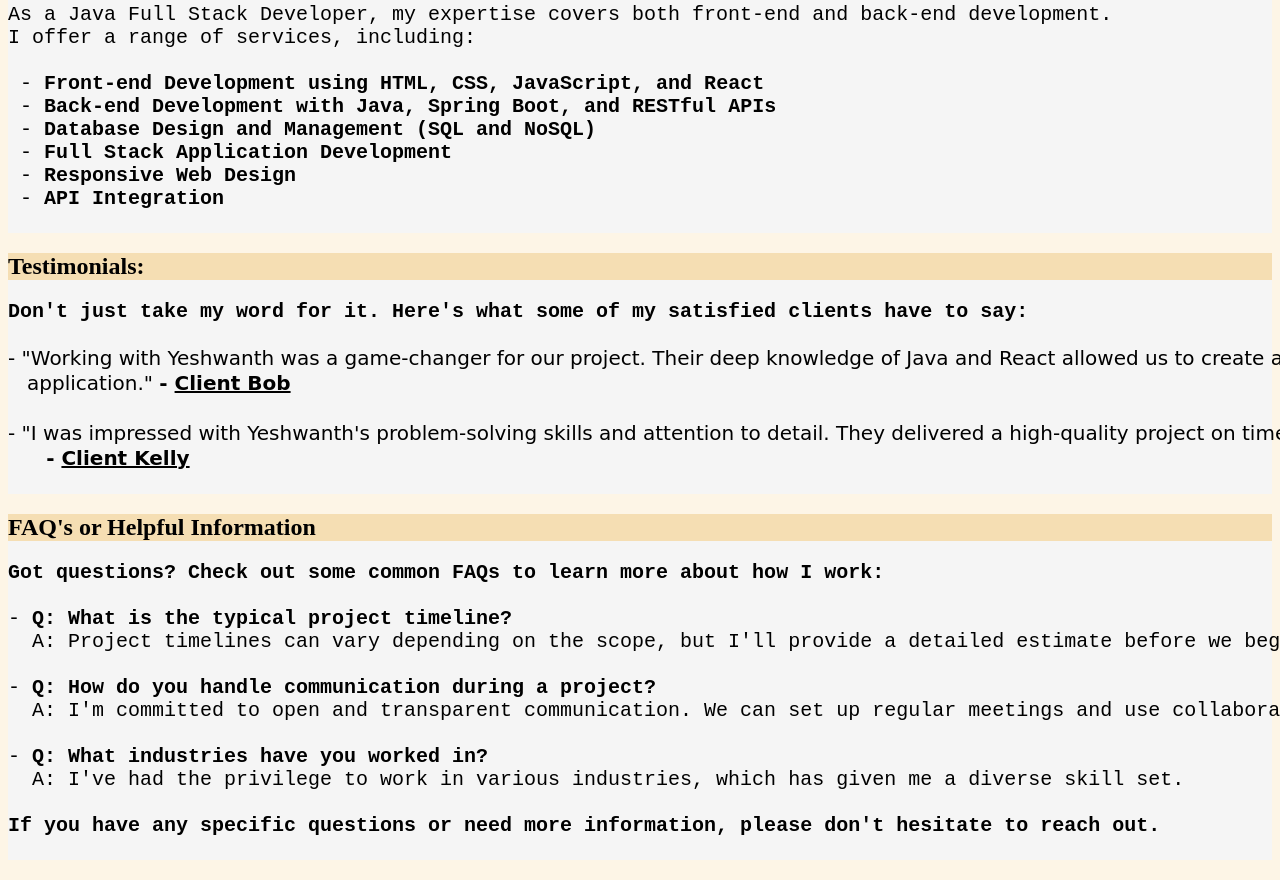
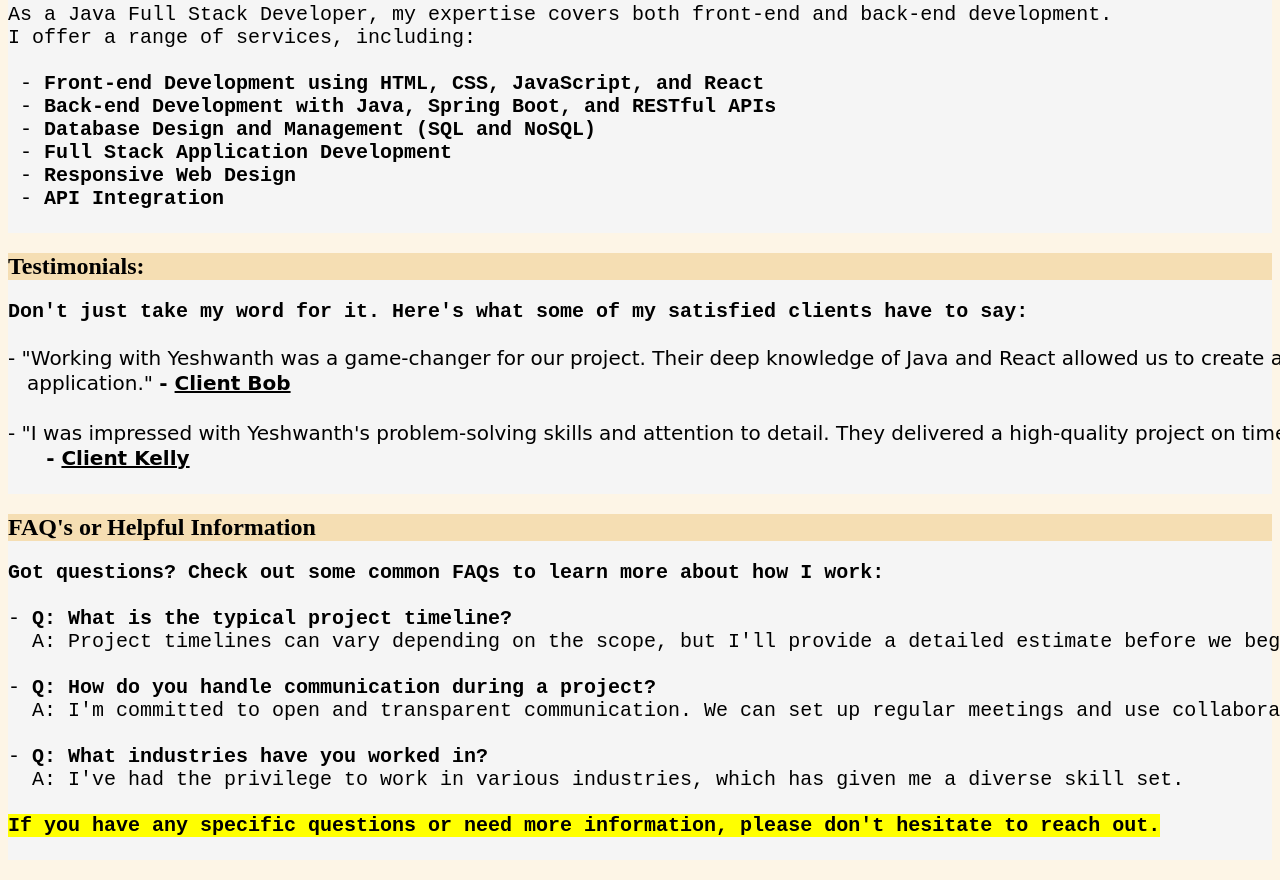
Before and after one commit to Yeshwanthgowda82/.github.io, a plain HTML site: page getstarted.html in a window 1280 px wide. Shown: the part 256-1136 px from the top of the page. Drawn offline with Linux system fonts and the light colour scheme.

Commit message:
Update getstarted.html

```diff
--- a/getstarted.html
+++ b/getstarted.html
@@ -40,7 +40,7 @@ I offer a range of services, including: <br>
 - <b>Q: What industries have you worked in?</b>
   A: I've had the privilege to work in various industries, which has given me a diverse skill set.
 
-<b>If you have any specific questions or need more information, please don't hesitate to reach out.</b>
+<b><mark>If you have any specific questions or need more information, please don't hesitate to reach out.</mark></b>
                 </pre></div>
 </body>
 </html>
```
